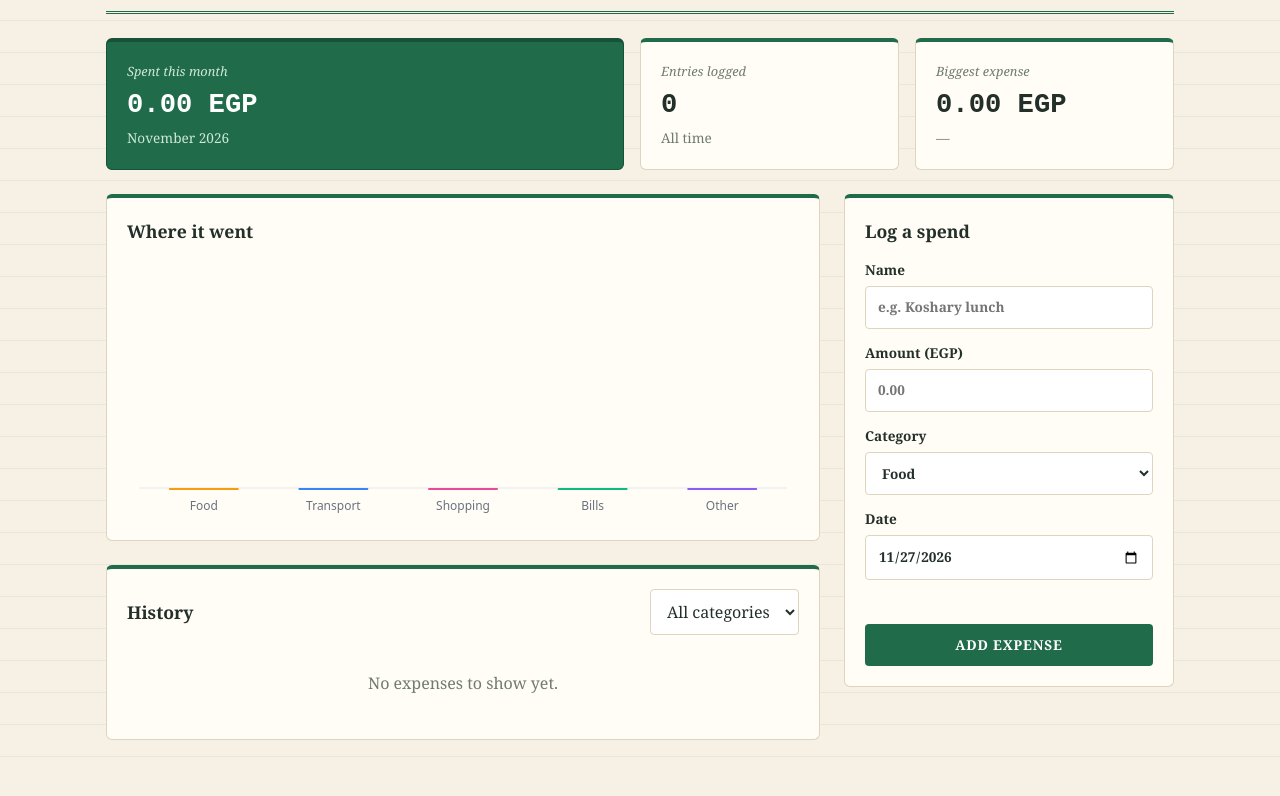
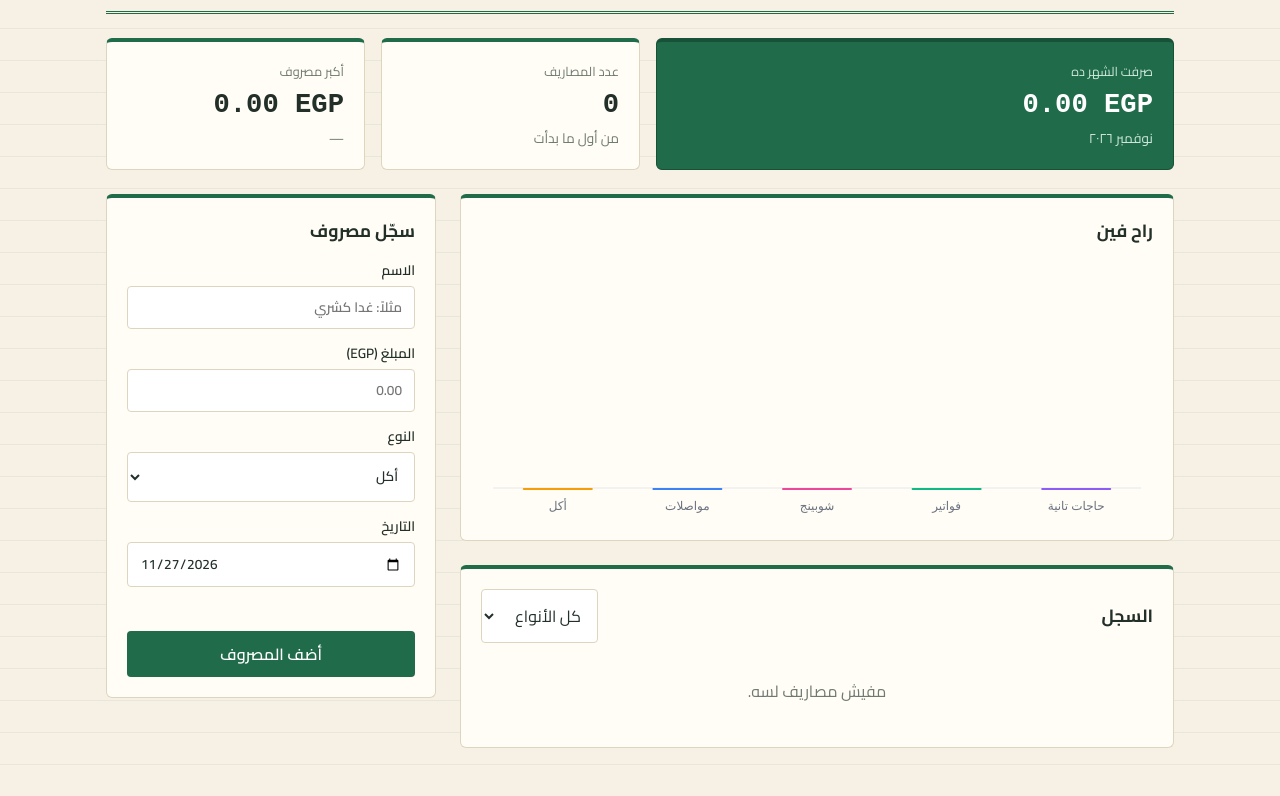
Before and after one commit to welcome789000-sys/expense-tracker, a plain HTML site: page index.html in a window 1280 px wide. Shown: the part 106-902 px from the top of the page. Drawn offline with Linux system fonts and the light colour scheme.

Commit message:
Masroufi: Arabic RTL with English toggle

```diff
--- a/index.html
+++ b/index.html
@@ -1,9 +1,12 @@
 <!DOCTYPE html>
-<html lang="en">
+<html lang="ar" dir="rtl">
 <head>
 <meta charset="UTF-8">
 <meta name="viewport" content="width=device-width, initial-scale=1.0">
-<title>Masroufi | Monthly Spending Log (EGP)</title>
+<title>مصروفي | سجل مصروفك الشهري (EGP)</title>
+<link rel="preconnect" href="https://fonts.googleapis.com">
+<link rel="preconnect" href="https://fonts.gstatic.com" crossorigin>
+<link href="https://fonts.googleapis.com/css2?family=Cairo:wght@400;600;700;800&display=swap" rel="stylesheet">
 <style>
   /* ---------- Design tokens ---------- */
   :root {
@@ -190,31 +193,40 @@ header h1{font-size:2.3rem;letter-spacing:.02em;color:var(--primary)}
 .btn{text-transform:uppercase;letter-spacing:.06em;font-size:.85rem}
 .expense{border-bottom:1px dashed var(--border)}
 @media(max-width:860px){.layout{grid-template-columns:1fr}.layout>section.card{order:0}.summary{grid-template-columns:1fr}}
+body[dir=rtl],html[dir=rtl] body{font-family:"Cairo",system-ui,sans-serif}
+html[dir=rtl] header h1{font-family:"Cairo",sans-serif;letter-spacing:0}
+html[dir=rtl] .btn{letter-spacing:0;text-transform:none;font-size:1rem}
+html[dir=rtl] .stat-label{font-style:normal}
+html[dir=rtl] .summary .card:first-child{border-color:var(--primary-dark)}
+html[dir=rtl] .amt,html[dir=rtl] .stat-value,html[dir=rtl] .expense-amount{direction:ltr;text-align:right;unicode-bidi:isolate}
+.lang{position:absolute;top:16px;inset-inline-end:16px;background:none;border:1px solid var(--primary);color:var(--primary);border-radius:4px;padding:4px 12px;font:inherit;font-size:.85rem;cursor:pointer}
+.container{position:relative}
 </style>
 </head>
 <body>
 <div class="container">
+  <button type="button" class="lang" id="langBtn">English</button>
 
   <header>
-    <h1>Masroufi</h1>
-    <p>Where did this month's pocket money go? Log it in Egyptian pounds.</p>
+    <h1 id="t-title">مصروفي</h1>
+    <p id="t-sub">المصروف راح فين الشهر ده؟ سجّله بالجنيه المصري.</p>
   </header>
 
   <!-- Summary cards -->
   <section class="summary" aria-label="Summary">
     <div class="card">
-      <div class="stat-label">Spent this month</div>
+      <div class="stat-label" id="t-spent">صرفت الشهر ده</div>
       <div class="stat-value" id="statTotal">0.00 EGP</div>
       <div class="stat-sub" id="statMonth"></div>
     </div>
     <div class="card">
-      <div class="stat-label">Entries logged</div>
+      <div class="stat-label" id="t-entries">عدد المصاريف</div>
       <div class="stat-value" id="statCount">0</div>
-      <div class="stat-sub">All time</div>
+      <div class="stat-sub" id="t-all">من أول ما بدأت</div>
     </div>
     <div class="card">
 
-      <div class="stat-label">Biggest expense</div>
+      <div class="stat-label" id="t-big">أكبر مصروف</div>
       <div class="stat-value" id="statBiggest">0.00 EGP</div>
       <div class="stat-sub" id="statBiggestName">—</div>
     </div>
@@ -224,28 +236,28 @@ header h1{font-size:2.3rem;letter-spacing:.02em;color:var(--primary)}
 
     <!-- Add expense form -->
     <section class="card">
-      <h2>Log a spend</h2>
+      <h2 id="t-log">سجّل مصروف</h2>
       <form id="expenseForm" novalidate>
-        <label>Name
-          <input type="text" id="name" placeholder="e.g. Koshary lunch" maxlength="60">
+        <label><span id="t-name">الاسم</span>
+          <input type="text" id="name" placeholder="مثلاً: غدا كشري" maxlength="60">
         </label>
-        <label>Amount (EGP)
+        <label><span id="t-amount">المبلغ (EGP)</span>
           <input type="number" id="amount" placeholder="0.00" min="0.01" step="0.01">
         </label>
-        <label>Category
+        <label><span id="t-cat">النوع</span>
           <select id="category">
-            <option value="food">Food</option>
-            <option value="transport">Transport</option>
-            <option value="shopping">Shopping</option>
-            <option value="bills">Bills</option>
-            <option value="other">Other</option>
+            <option value="food" data-cat="food">Food</option>
+            <option value="transport" data-cat="transport">Transport</option>
+            <option value="shopping" data-cat="shopping">Shopping</option>
+            <option value="bills" data-cat="bills">Bills</option>
+            <option value="other" data-cat="other">Other</option>
           </select>
         </label>
-        <label>Date
+        <label><span id="t-date">التاريخ</span>
           <input type="date" id="date">
         </label>
         <div class="error" id="formError" role="alert"></div>
-        <button type="submit" class="btn">Add expense</button>
+        <button type="submit" class="btn" id="t-add">أضف المصروف</button>
 
       </form>
     </section>
@@ -253,21 +265,21 @@ header h1{font-size:2.3rem;letter-spacing:.02em;color:var(--primary)}
     <div>
       <!-- Bar chart -->
       <section class="card chart-wrap">
-        <h2>Where it went</h2>
+        <h2 id="t-where">راح فين</h2>
         <canvas id="chart"></canvas>
       </section>
 
       <!-- Expense list with filter -->
       <section class="card">
         <div class="list-header">
-          <h2>History</h2>
+          <h2 id="t-hist">السجل</h2>
           <select id="filter" aria-label="Filter by category">
-            <option value="all">All categories</option>
-            <option value="food">Food</option>
-            <option value="transport">Transport</option>
-            <option value="shopping">Shopping</option>
-            <option value="bills">Bills</option>
-            <option value="other">Other</option>
+            <option value="all">كل الأنواع</option>
+            <option value="food" data-cat="food">Food</option>
+            <option value="transport" data-cat="transport">Transport</option>
+            <option value="shopping" data-cat="shopping">Shopping</option>
+            <option value="bills" data-cat="bills">Bills</option>
+            <option value="other" data-cat="other">Other</option>
           </select>
         </div>
         <ul id="list"></ul>
@@ -286,12 +298,30 @@ const STORAGE_KEY = "expense-tracker-data";
 
 // Each category has a label and a color (used in the chart and list dots)
 const CATEGORIES = {
-  food:      { label: "Food",      color: "#f59e0b" },
-  transport: { label: "Transport", color: "#3b82f6" },
-  shopping:  { label: "Shopping",  color: "#ec4899" },
-  bills:     { label: "Bills",     color: "#10b981" },
-  other:     { label: "Other",     color: "#8b5cf6" }
+  food:      { label: "أكل",      color: "#f59e0b" },
+  transport: { label: "مواصلات", color: "#3b82f6" },
+  shopping:  { label: "شوبينج",  color: "#ec4899" },
+  bills:     { label: "فواتير",     color: "#10b981" },
+  other:     { label: "حاجات تانية",     color: "#8b5cf6" }
 };
+const I18N = {
+  ar: {
+    cats: { food: "أكل", transport: "مواصلات", shopping: "شوبينج", bills: "فواتير", other: "حاجات تانية" },
+    locale: "ar-EG", title: "مصروفي | سجل مصروفك الشهري (EGP)", btn: "English",
+    ids: { "t-title": "مصروفي", "t-sub": "المصروف راح فين الشهر ده؟ سجّله بالجنيه المصري.", "t-spent": "صرفت الشهر ده", "t-entries": "عدد المصاريف", "t-all": "من أول ما بدأت", "t-big": "أكبر مصروف", "t-log": "سجّل مصروف", "t-name": "الاسم", "t-amount": "المبلغ (EGP)", "t-cat": "النوع", "t-date": "التاريخ", "t-add": "أضف المصروف", "t-where": "راح فين", "t-hist": "السجل" },
+    placeholder: "مثلاً: غدا كشري", all: "كل الأنواع", filterLabel: "فلتر حسب النوع", del: "امسح المصروف",
+    empty: "مفيش مصاريف لسه.", errName: "اكتب اسم المصروف.", errAmount: "المبلغ لازم يكون أكبر من صفر.", errDate: "اختار التاريخ."
+  },
+  en: {
+    cats: { food: "Food", transport: "Transport", shopping: "Shopping", bills: "Bills", other: "Other" },
+    locale: "en-US", title: "Masroufi | Monthly Spending Log (EGP)", btn: "عربي",
+    ids: { "t-title": "Masroufi", "t-sub": "Where did this month's pocket money go? Log it in Egyptian pounds.", "t-spent": "Spent this month", "t-entries": "Entries logged", "t-all": "All time", "t-big": "Biggest expense", "t-log": "Log a spend", "t-name": "Name", "t-amount": "Amount (EGP)", "t-cat": "Category", "t-date": "Date", "t-add": "Add expense", "t-where": "Where it went", "t-hist": "History" },
+    placeholder: "e.g. Koshary lunch", all: "All categories", filterLabel: "Filter by category", del: "Delete expense",
+    empty: "No expenses to show yet.", errName: "Please enter a name.", errAmount: "Amount must be greater than 0.", errDate: "Please pick a date."
+  }
+};
+let lang = localStorage.getItem("masroufi-lang") === "en" ? "en" : "ar";
+const T = () => I18N[lang];
 
 // The single source of truth: an array of expense objects
 // { id, name, amount, category, date }
@@ -348,7 +378,7 @@ function todayString() {
 
 function formatDate(str) {
   const [y, m, d] = str.split("-").map(Number);
-  return new Date(y, m - 1, d).toLocaleDateString("en-US", {
+  return new Date(y, m - 1, d).toLocaleDateString(T().locale, {
     month: "short", day: "numeric", year: "numeric"
   });
 }
@@ -364,9 +394,9 @@ form.addEventListener("submit", (event) => {
   const date = dateInput.value;
 
   // Simple validation
-  if (!name) return showError("Please enter a name.");
-  if (!amount || amount <= 0) return showError("Amount must be greater than 0.");
-  if (!date) return showError("Please pick a date.");
+  if (!name) return showError(T().errName);
+  if (!amount || amount <= 0) return showError(T().errAmount);
+  if (!date) return showError(T().errDate);
 
   expenses.push({
     id: Date.now(),           // unique enough for a small app
@@ -424,7 +454,7 @@ function renderList() {
   const items = getFilteredExpenses();
 
   if (items.length === 0) {
-    listEl.innerHTML = `<li class="empty">No expenses to show yet.</li>`;
+    listEl.innerHTML = `<li class="empty">${T().empty}</li>`;
     return;
   }
 
@@ -438,10 +468,10 @@ function renderList() {
       <span class="dot" style="background:${CATEGORIES[e.category].color}"></span>
       <div class="expense-info">
         <div class="expense-name"></div>
-        <div class="expense-meta">${CATEGORIES[e.category].label} · ${formatDate(e.date)}</div>
+        <div class="expense-meta">${T().cats[e.category]} · ${formatDate(e.date)}</div>
       </div>
       <div class="expense-amount">${formatMoney(e.amount)}</div>
-      <button class="delete-btn" data-id="${e.id}" aria-label="Delete expense">✕</button>
+      <button class="delete-btn" data-id="${e.id}" aria-label="${T().del}">✕</button>
     `;
     li.querySelector(".expense-name").textContent = e.name;
 
@@ -469,7 +499,7 @@ function renderSummary() {
 
   document.getElementById("statTotal").textContent = formatMoney(monthTotal);
   document.getElementById("statMonth").textContent =
-    now.toLocaleDateString("en-US", { month: "long", year: "numeric" });
+    now.toLocaleDateString(T().locale, { month: "long", year: "numeric" });
   document.getElementById("statCount").textContent = expenses.length;
   document.getElementById("statBiggest").textContent = formatMoney(biggest.amount);
   document.getElementById("statBiggestName").textContent = biggest.name;
@@ -505,7 +535,7 @@ function renderChart() {
   const slot = chartW / keys.length;       // horizontal space per bar
   const barW = Math.min(slot * 0.6, 70);   // bar width
 
-  ctx.font = "12px system-ui, sans-serif";
+  ctx.font = "12px Cairo, system-ui, sans-serif";
   ctx.textAlign = "center";
 
   // Baseline
@@ -533,7 +563,7 @@ function renderChart() {
 
     // Category label below the bar
     ctx.fillStyle = "#6b7280";
-    ctx.fillText(CATEGORIES[key].label, x + barW / 2, height - 10);
+    ctx.fillText(T().cats[key], x + barW / 2, height - 10);
   });
 }
 
@@ -550,8 +580,27 @@ function render() {
   renderList();
 }
 
+function applyLang() {
+  const t = T();
+  document.documentElement.lang = lang;
+  document.documentElement.dir = lang === "ar" ? "rtl" : "ltr";
+  document.title = t.title;
+  for (const id in t.ids) document.getElementById(id).textContent = t.ids[id];
+  nameInput.placeholder = t.placeholder;
+  filterSel.setAttribute("aria-label", t.filterLabel);
+  filterSel.querySelector('option[value="all"]').textContent = t.all;
+  document.querySelectorAll("option[data-cat]").forEach((o) => { o.textContent = t.cats[o.dataset.cat]; });
+  document.getElementById("langBtn").textContent = t.btn;
+  render();
+}
+document.getElementById("langBtn").addEventListener("click", () => {
+  lang = lang === "ar" ? "en" : "ar";
+  localStorage.setItem("masroufi-lang", lang);
+  applyLang();
+});
+
 dateInput.value = todayString(); // default the date field to today
-render();
+applyLang();
 </script>
 </body>
 </html>
```
